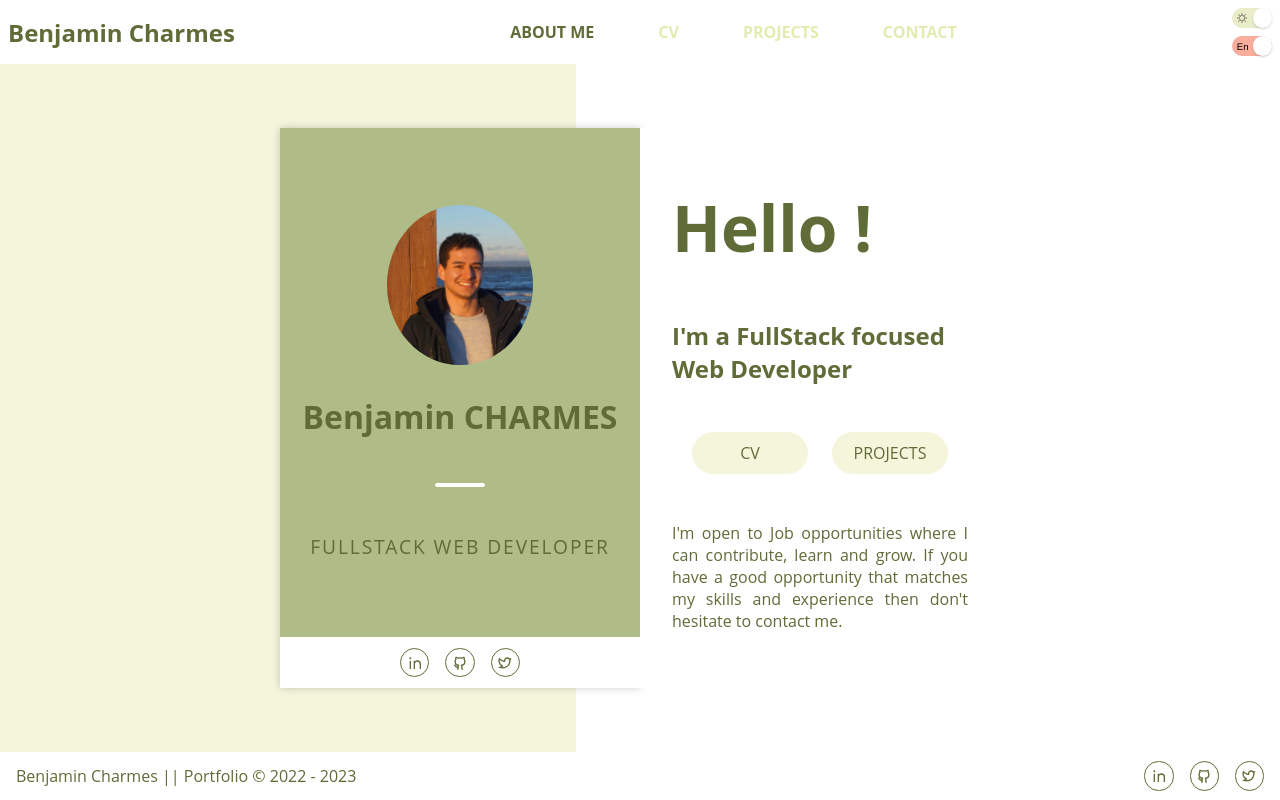
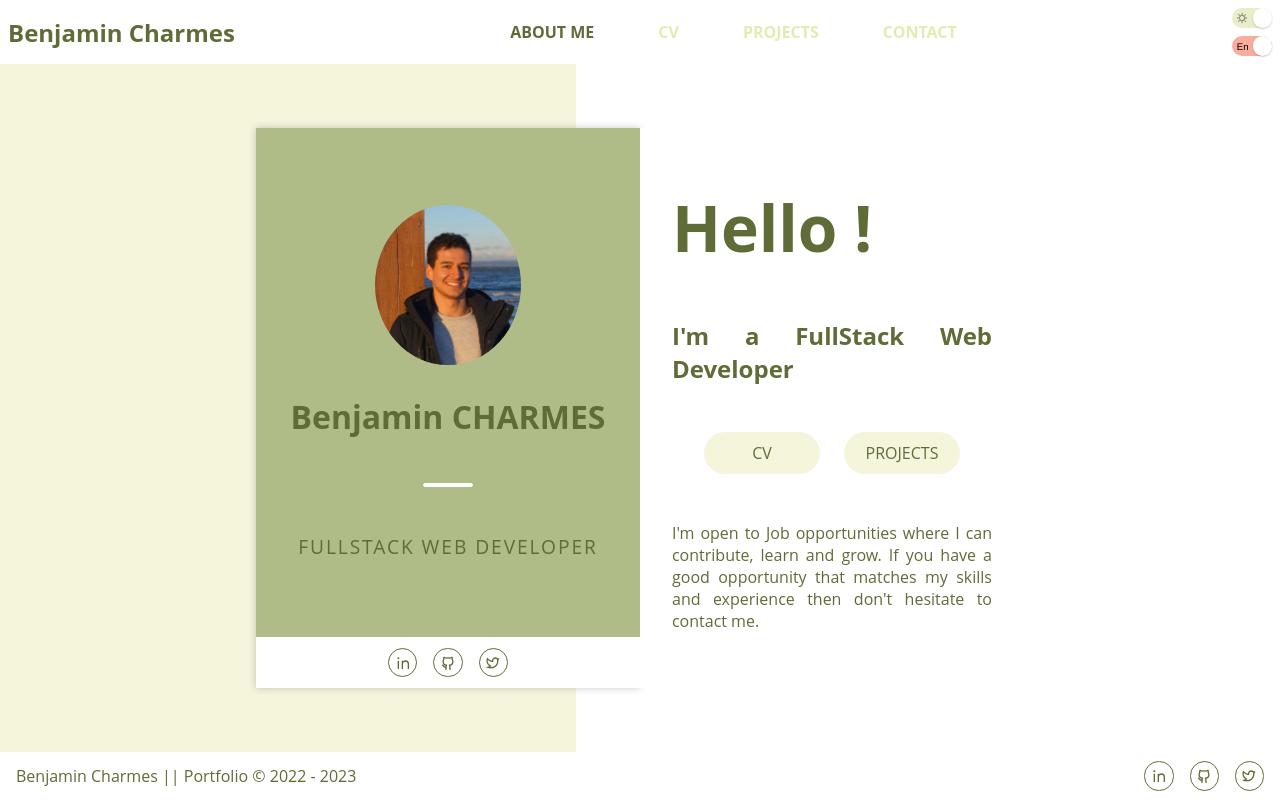
Before and after one commit to BenjaminCharmes/Portfolio, a React (Vite) app: page / in a window 1280 px wide. Built offline with nearby package versions, Linux system fonts and the light colour scheme.

Commit message:
22/07/2023 - Update front

```diff
--- a/src/components/About_Components/AboutCard/AboutCard.jsx
+++ b/src/components/About_Components/AboutCard/AboutCard.jsx
@@ -26,7 +26,11 @@ const AboutCard = () => {
           />
           <div className='name'> Benjamin CHARMES</div>
           <hr className={appState.theme} />
-          <div className='title'>FullStack Web Developer</div>
+          <div className='title'>
+            {appState.language === "english"
+              ? "FullStack Web Developer"
+              : "Développeur Web FullStack"}
+          </div>
         </div>
         <div className={`bot ${appState.theme}`}>
           <FooterIcons />
@@ -34,15 +38,23 @@ const AboutCard = () => {
       </div>
       <div className={`right-col ${appState.theme}`}>
         <div className='title'>Hello !</div>
-        <div className='sub-title'>I'm a FullStack focused Web Developer</div>
+        <div className='sub-title'>
+          {appState.language === "english"
+            ? "I'm a FullStack Web Developer"
+            : "Je suis développeur Web FullStack"}
+        </div>
         <div className='links'>
           <CustomLink link='/cv' text='CV' newWindow={false} />
-          <CustomLink link='/projects' text='PROJECTS' newWindow={false} />
+          <CustomLink
+            link='/projects'
+            text={appState.language === "english" ? "PROJECTS" : "PROJETS"}
+            newWindow={false}
+          />
         </div>
         <div className='description'>
-          I'm open to Job opportunities where I can contribute, learn and grow.
-          If you have a good opportunity that matches my skills and experience
-          then don't hesitate to contact me.
+          {appState.language === "english"
+            ? "I'm open to Job opportunities where I can contribute, learn and grow. If you have a good opportunity that matches my skills and experience then don't hesitate to contact me."
+            : "Je suis à l'écoute de toutes offres qui me permettrait de pouvoir de contribuer, apprendre et évoluer. Si vous avez une opportunité qui correspond à mes compétences et à mon expérience, n'hésitez pas à me contacter."}
         </div>
       </div>
     </div>
--- a/src/components/About_Components/AboutCard/AboutCard.scss
+++ b/src/components/About_Components/AboutCard/AboutCard.scss
@@ -5,7 +5,7 @@
   align-self: center;
   justify-content: center;
   height: 35em;
-  width: 45em;
+  width: 48em;
   display: grid;
   grid-template-columns: minmax(0, 1fr) minmax(0, 1fr);
 
@@ -109,6 +109,7 @@
     .sub-title {
       font-size: 1.5em;
       font-weight: 700;
+      text-align: justify;
     }
 
     .links {
--- a/src/components/CV_Components/CVCard/CVCard.scss
+++ b/src/components/CV_Components/CVCard/CVCard.scss
@@ -18,6 +18,7 @@
   padding: 1.5em;
 
   .left {
+    margin-right: 1em;
     .date {
       font-weight: 700;
     }
@@ -52,10 +53,9 @@
       display: flex;
       flex-direction: row !important;
       flex-wrap: wrap;
-      justify-content: center;
       height: auto;
+      width: 90%;
       margin-top: 1em;
-      padding: 0.5em;
     }
   }
 }
--- a/src/components/CV_Components/Skill/Skill.scss
+++ b/src/components/CV_Components/Skill/Skill.scss
@@ -2,6 +2,7 @@
 
 .skill-icon {
   margin: 0.5em;
+
   &.light {
     box-shadow: $box-shadow-light;
   }
--- a/src/components/Navbar/NavbarLinks.scss
+++ b/src/components/Navbar/NavbarLinks.scss
@@ -3,6 +3,7 @@
 .navbar-all-link {
   display: flex;
   align-items: center;
+  text-align: center;
   gap: 2rem;
 
   li {
--- a/src/pages/Contact/Contact.jsx
+++ b/src/pages/Contact/Contact.jsx
@@ -7,6 +7,7 @@ import appStateStore from "../../store/appStateStore";
 
 // Components
 import ButtonLight from "../../components/Button/ButtonLight/ButtonLight";
+import H1Title from "../../components/H1Title/H1Title";
 
 // SCSS
 import "./Contact.scss";
--- a/src/pages/Contact/Contact.scss
+++ b/src/pages/Contact/Contact.scss
@@ -5,6 +5,7 @@
   display: flex;
   justify-content: center;
   align-items: center;
+  flex-direction: column;
 
   form {
     display: flex;
```
